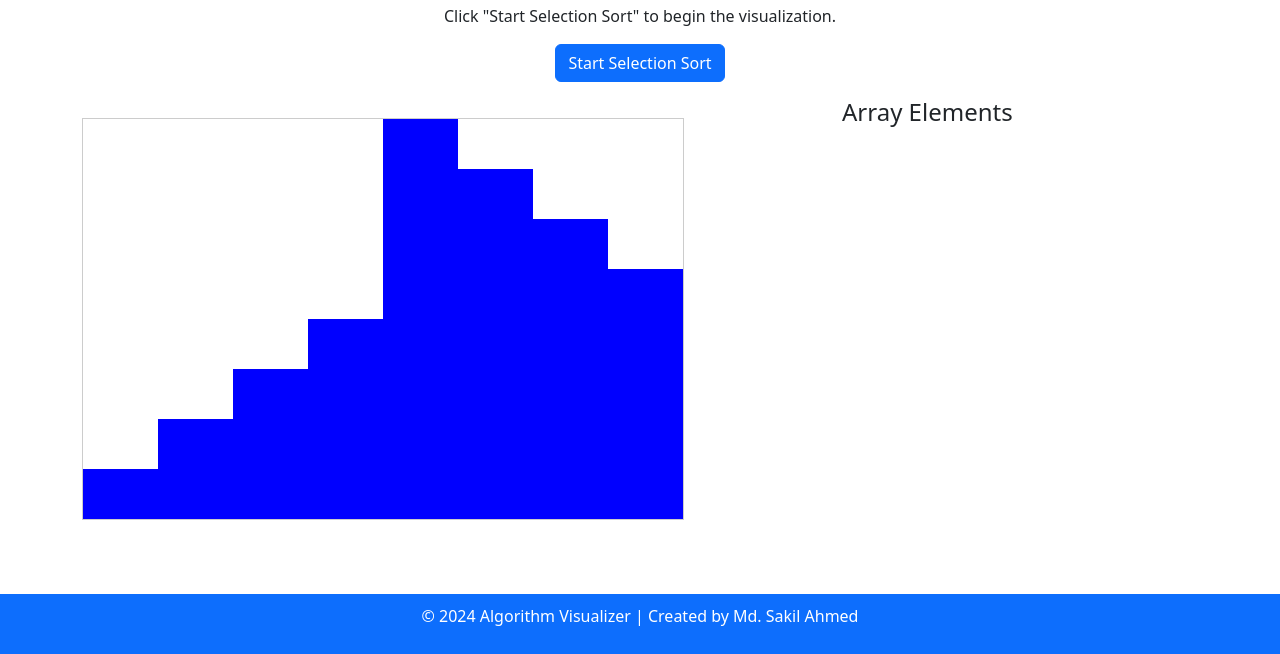
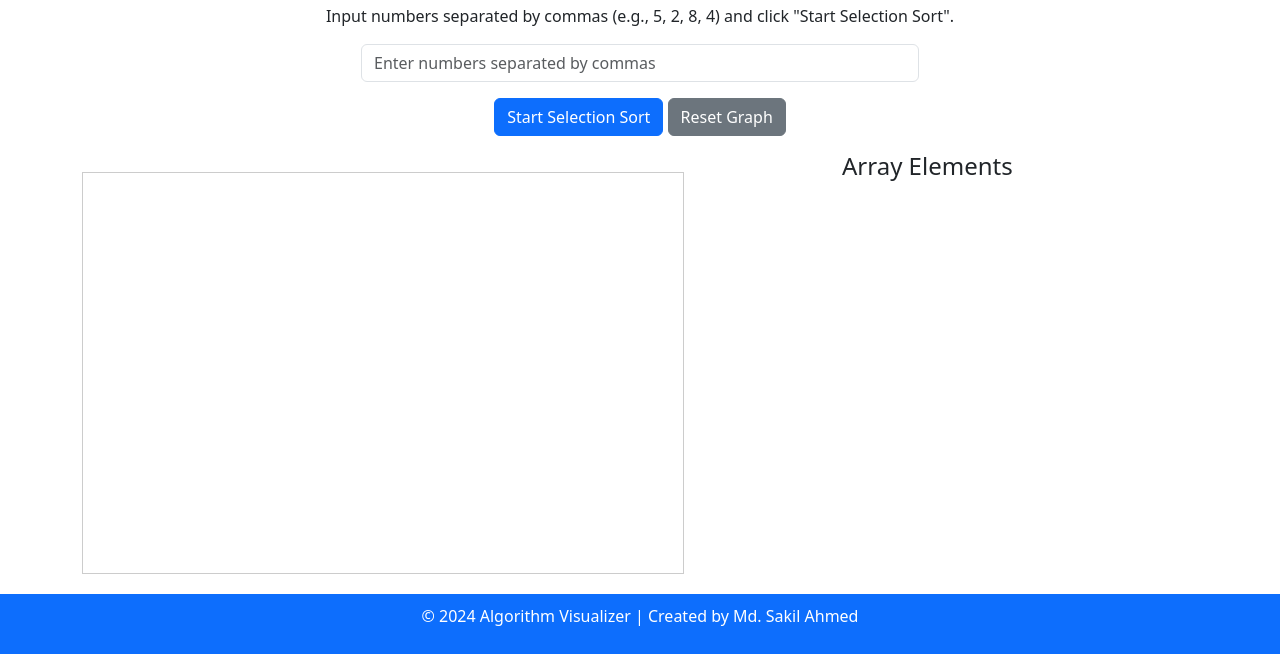
Before and after one commit to Sakil-JU-CSE-28/algorithm-visualizer, a plain HTML site: page selection-sort.html in a window 1280 px wide. Both pictures are taken after a click on the button "Start Selection Sort". Shown: the part 146-800 px from the top of the page. Drawn offline with nearby package versions, Linux system fonts and the light colour scheme.

Commit message:
Update selection-sort.html

```diff
--- a/selection-sort.html
+++ b/selection-sort.html
@@ -48,10 +48,17 @@
     <!-- Main Content -->
     <div class="container my-5">
         <h2 class="text-center">Selection Sort Visualization</h2>
-        <p class="text-center">Click "Start Selection Sort" to begin the visualization.</p>
+        <p class="text-center">Input numbers separated by commas (e.g., 5, 2, 8, 4) and click "Start Selection Sort".</p>
 
+        <!-- User Input Section -->
+        <div class="text-center mb-3">
+            <input id="userInput" class="form-control w-50 mx-auto" type="text" placeholder="Enter numbers separated by commas">
+        </div>
+
+        <!-- Buttons -->
         <div class="text-center mb-3">
             <button class="btn btn-primary" onclick="startSelectionSort()">Start Selection Sort</button>
+            <button class="btn btn-secondary" onclick="resetGraph()">Reset Graph</button>
         </div>
 
         <!-- Side-by-side layout -->
@@ -79,8 +86,7 @@
         const canvas = document.getElementById("visualizationCanvas");
         const ctx = canvas.getContext("2d");
 
-        // Initial array for sorting
-        let array = [5, 2, 8, 4, 3, 7, 6, 1];
+        let array = []; // Initial empty array
 
         // Function to draw the array as bars on the canvas
         function drawArray() {
@@ -134,11 +140,27 @@
 
         // Start Selection Sort Visualization
         function startSelectionSort() {
+            const userInput = document.getElementById("userInput").value;
+            // Parse the user input into an array of numbers
+            array = userInput.split(',').map(num => parseInt(num.trim(), 10));
+
+            if (array.some(isNaN)) {
+                alert("Please enter a valid comma-separated list of numbers.");
+                return;
+            }
+
             drawArray(); // Initial drawing of the array
             selectionSort(); // Start the sorting process
         }
 
-        // Initial array rendering
+        // Reset the graph to initial state
+        function resetGraph() {
+            document.getElementById("userInput").value = ''; // Clear the input field
+            array = []; // Clear the array
+            drawArray(); // Redraw empty graph
+        }
+
+        // Initial empty graph rendering
         drawArray();
     </script>
 </body>
```
